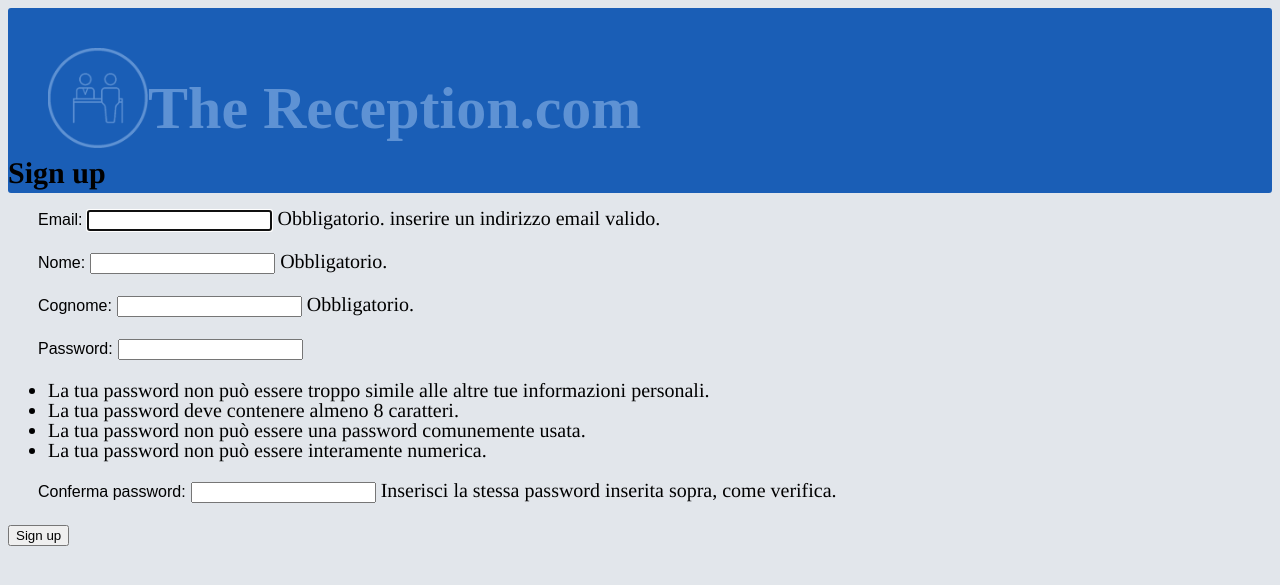
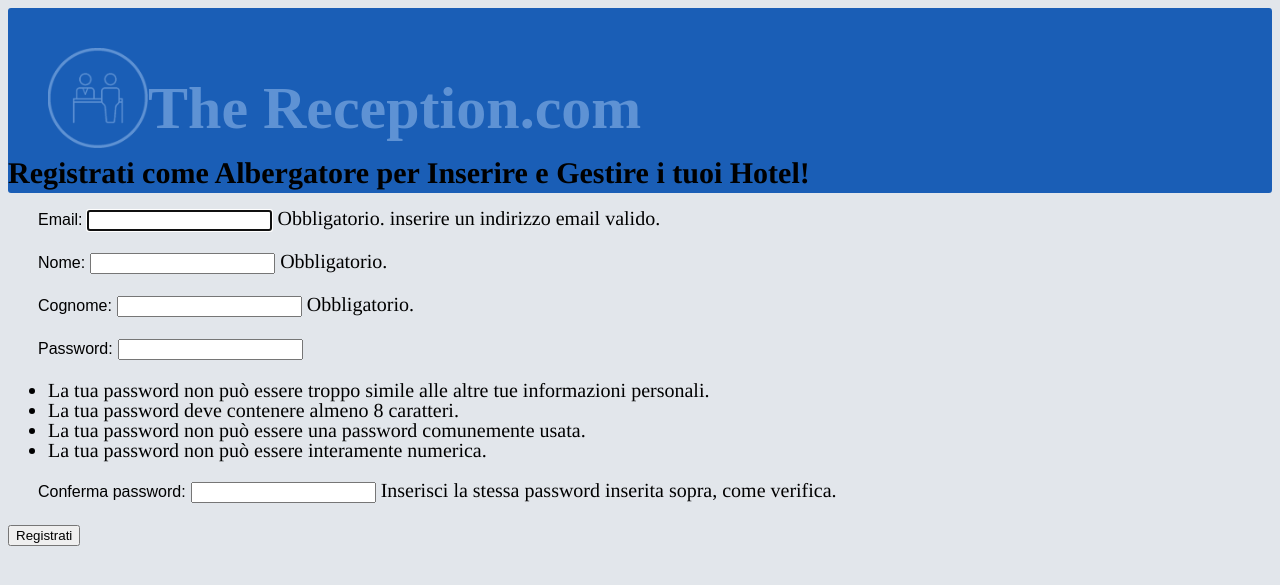
Before and after one commit to Frac7/ISW, a Django app: page /signup/ in a window 1280 px wide. Shown: the top 585 px of the page. Run offline with Django 3.2, Linux system fonts and the light colour scheme.

Commit message:
Modificato Signup user django (Non si logga dopo il signup)

```diff
--- a/GestioneHotel/templates/signup.html
+++ b/GestioneHotel/templates/signup.html
@@ -17,13 +17,13 @@
             <h1 id="intLogo"> The Reception.com</h1>
         </div>
 
-        {% block content %}
-          <h2>Sign up</h2>
+
+          <h2>Registrati come Albergatore per Inserire e Gestire i tuoi Hotel!</h2>
           <form method="post">
             {% csrf_token %}
             {{ form.as_p }}
-            <button type="submit">Sign up</button>
+            <button type="submit">Registrati</button>
           </form>
-        {% endblock %}
+
     </header>
 </body>
--- a/GestioneHotel/views.py
+++ b/GestioneHotel/views.py
@@ -21,12 +21,16 @@ def signup(request):
             cognome = form.cleaned_data.get('cognome')
             raw_password = form.cleaned_data.get('password1')
             user = authenticate(username=username, password=raw_password)
-            login(request, user)
+            # Una volta Registrato dovrebbe fare un login automatico
+            #login(request, user)
             # Bisogna anche creare l'Albergatore
             albergatore=Albergatore(nome=nome, cognome=cognome, email=username, password=raw_password)
             albergatore.save()
 
-            return redirect('/Home/'+str(albergatore.id))
+            # Se viene attivato il login automatico si deve fare il redirect alla sua home
+            #return redirect('/Home/'+str(albergatore.id))
+            # Altrimenti redirect a Main
+            return redirect('/')
     else:
         form = SignUpForm()
 
```
